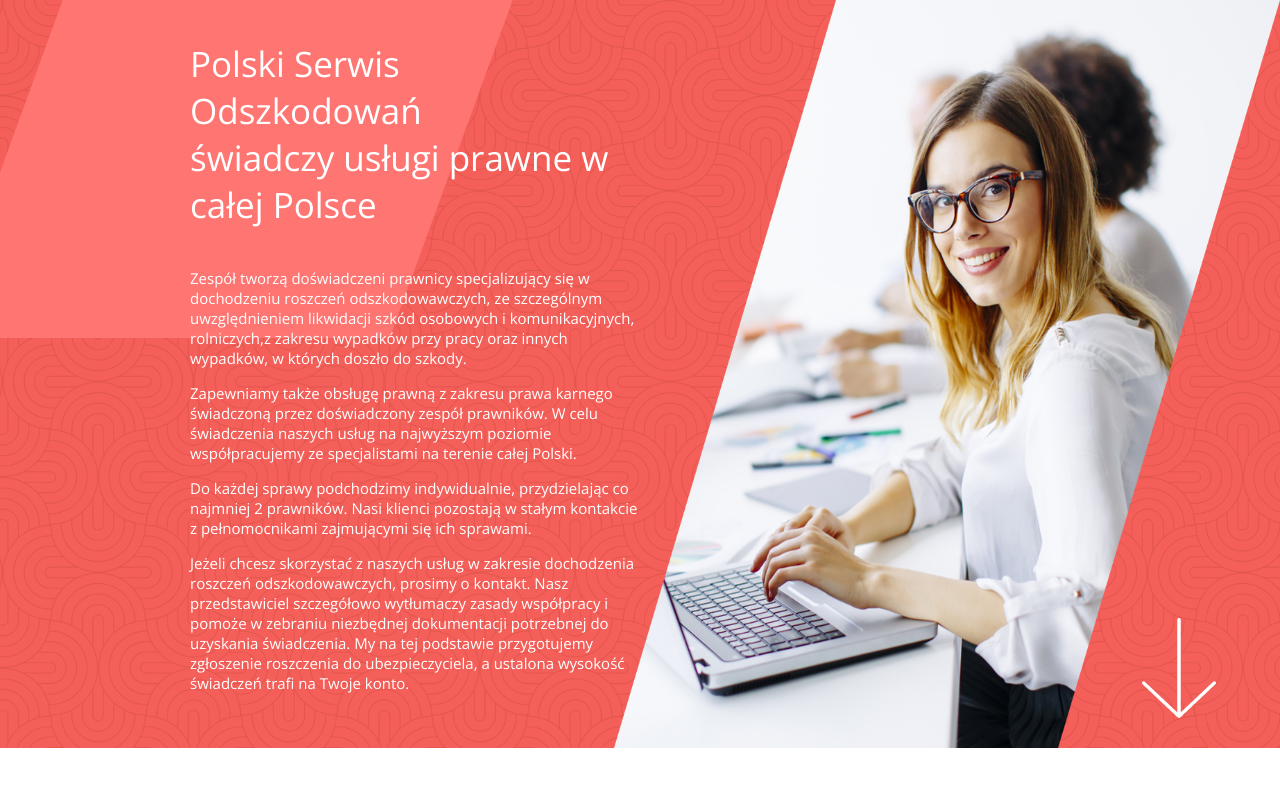
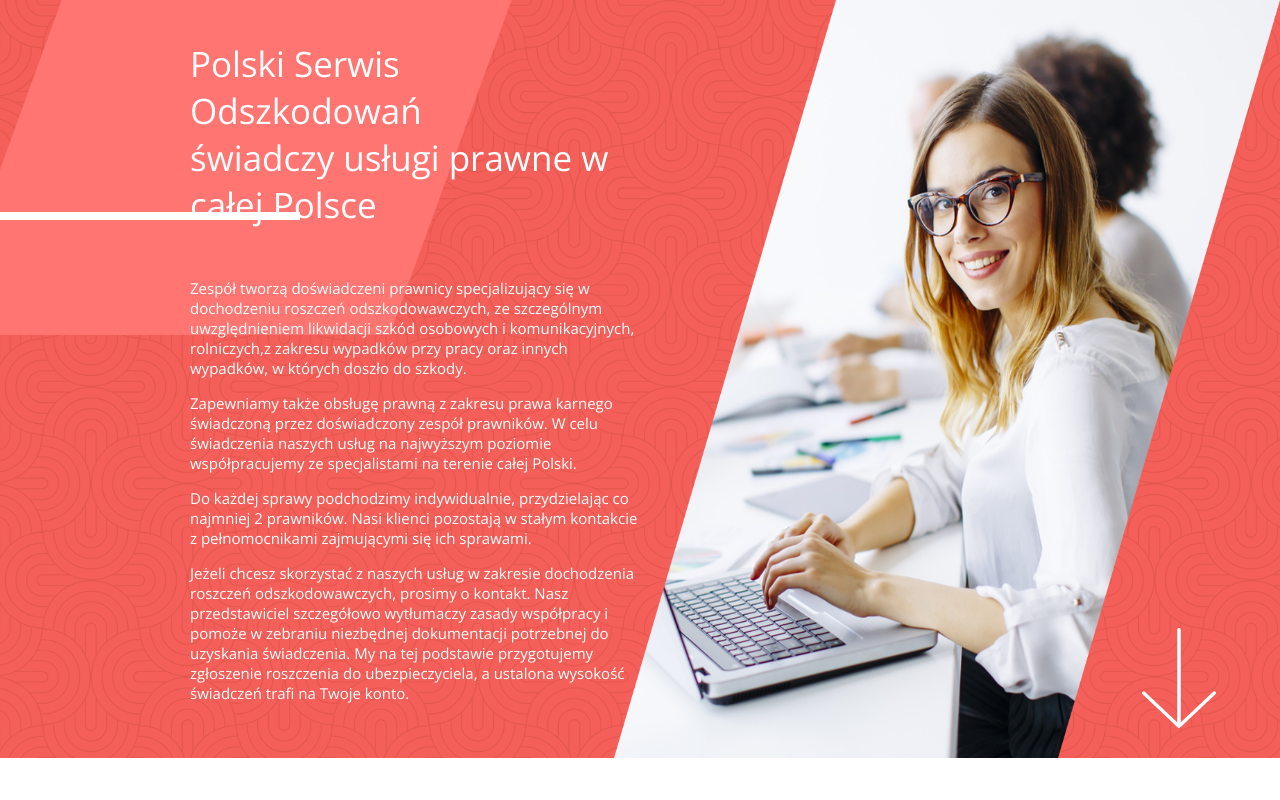
Before and after one commit to annavu/webSite, a website: page src/index.html in a window 1280 px wide. Shown: the part 800-1600 px from the top of the page. Drawn offline with nearby package versions, Linux system fonts and the light colour scheme; files that its build step writes are made by us from their sources; files whose address does not match are found by name.

Commit message:
change rwd

```diff
--- a/src/scss/_about.scss
+++ b/src/scss/_about.scss
@@ -9,7 +9,7 @@
   position: relative;
   display: flex;
   align-items: center;
-  @media(max-width:1236px) {
+  @media(max-width:1263px) {
     justify-content: center;
   }
   @media(max-width:576px) {
@@ -40,6 +40,39 @@
     transform: translate(-50%,-50%);
   }
 
+  // .shape--white {
+  //   position: absolute;
+  //   top:15%;
+  //   left:61%;
+  //   height: 240px;
+  //   width: 250px;
+  //   background-color: $white;
+  //   transform: skew(-20deg);
+  //   @media(max-width:1263px) {
+  //     display: none;
+  //   }
+  // }
+
+  .white-line {
+    background: $white;
+    height: 8px;
+    width: 300px;
+    position: absolute;
+    top:32%;
+    left: 0;
+    @media(max-width:1392px) {
+      top:28%;
+    }
+    @media(max-width:1252px) {
+      top:33%;
+    }
+    @media(max-width:1263px) {
+      display:none;
+    }
+  }
+
+
+
   .text {
     width:40%;
     margin-left:190px;
@@ -48,7 +81,7 @@
     @media(max-width:1393px) {
       width: 35%;
     }
-    @media(max-width:1236px) {
+    @media(max-width:1263px) {
       margin-left: 0;
       width: 80%;
     }
@@ -61,7 +94,7 @@
     }
 
     .about__title--bottom {
-      margin-bottom:40px;
+      margin-bottom:50px;
     }
 
     .about__text {
@@ -76,7 +109,7 @@
     width: 666px;
     position: absolute;
     right: 0;
-    @media(max-width:1236px) {
+    @media(max-width:1263px) {
       display: none;
     }
   }
--- a/src/scss/_services.scss
+++ b/src/scss/_services.scss
@@ -1,6 +1,6 @@
 .services{
 
-  padding: 100px 0 0;
+  margin: 100px 0 0;
 
   .services__title {
     color: $red;
```
